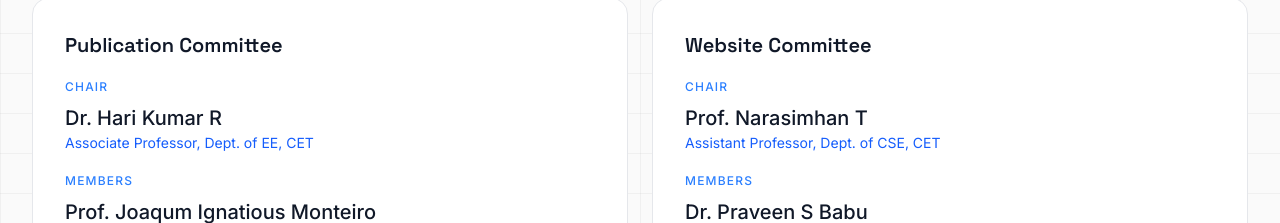
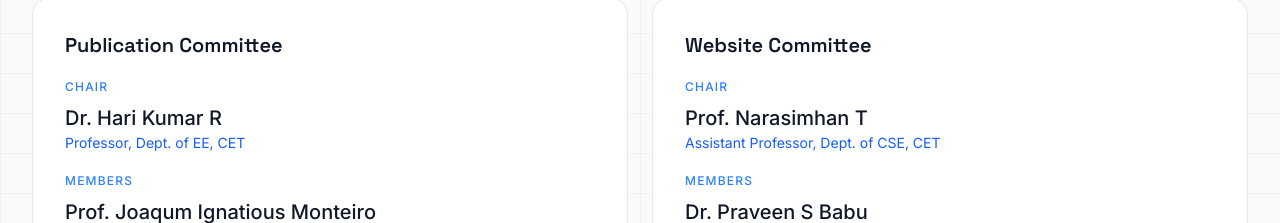
Before and after one commit to Sooraj-wq/ICCC27, a React (Vite) app: page /committee/organizing in a window 1280 px wide. Shown: the part 2087-2310 px from the top of the page. Built offline with nearby package versions, Linux system fonts and the light colour scheme.

Commit message:
Fixed designation

```diff
--- a/src/data/committee.js
+++ b/src/data/committee.js
@@ -127,7 +127,7 @@
         people: [
           {
             name: "Dr. Hari Kumar R",
-            affiliation: "Associate Professor, Dept. of EE, CET",
+            affiliation: "Professor, Dept. of EE, CET",
           },
         ],
       },
```
